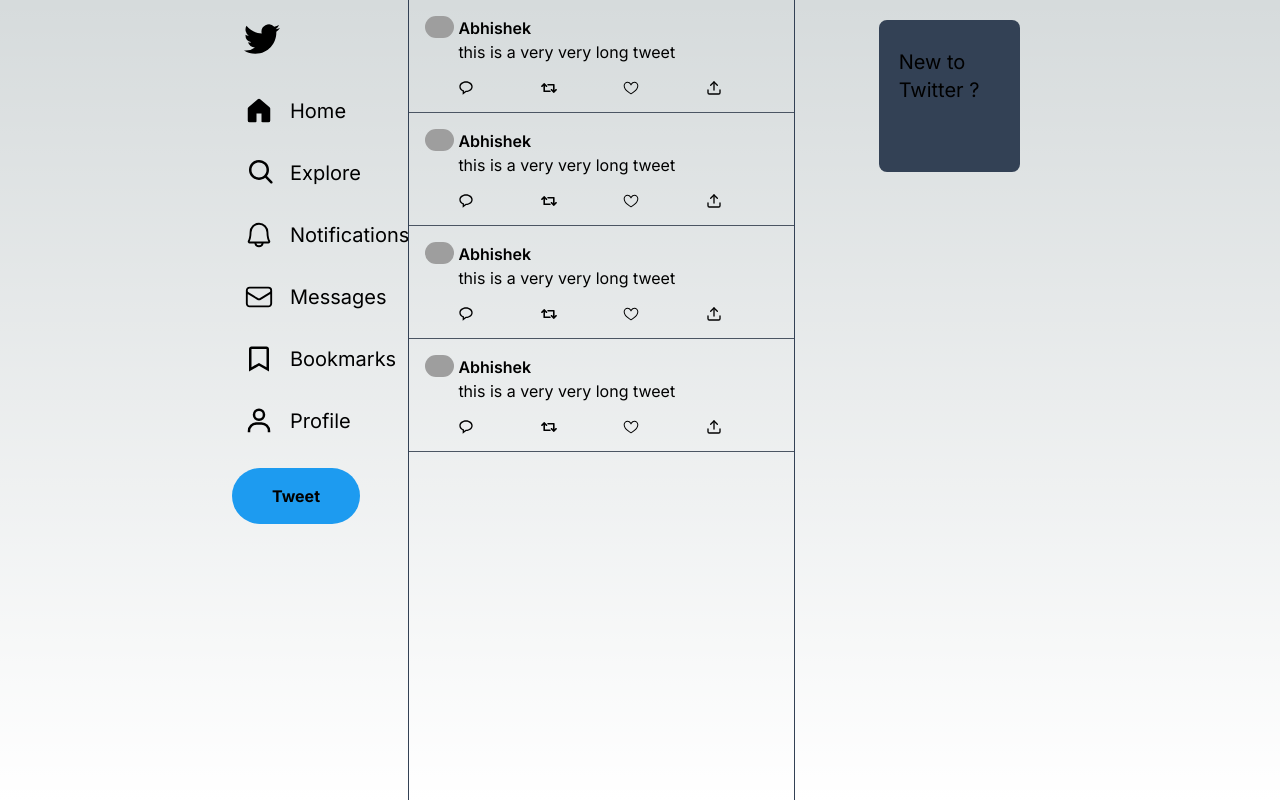
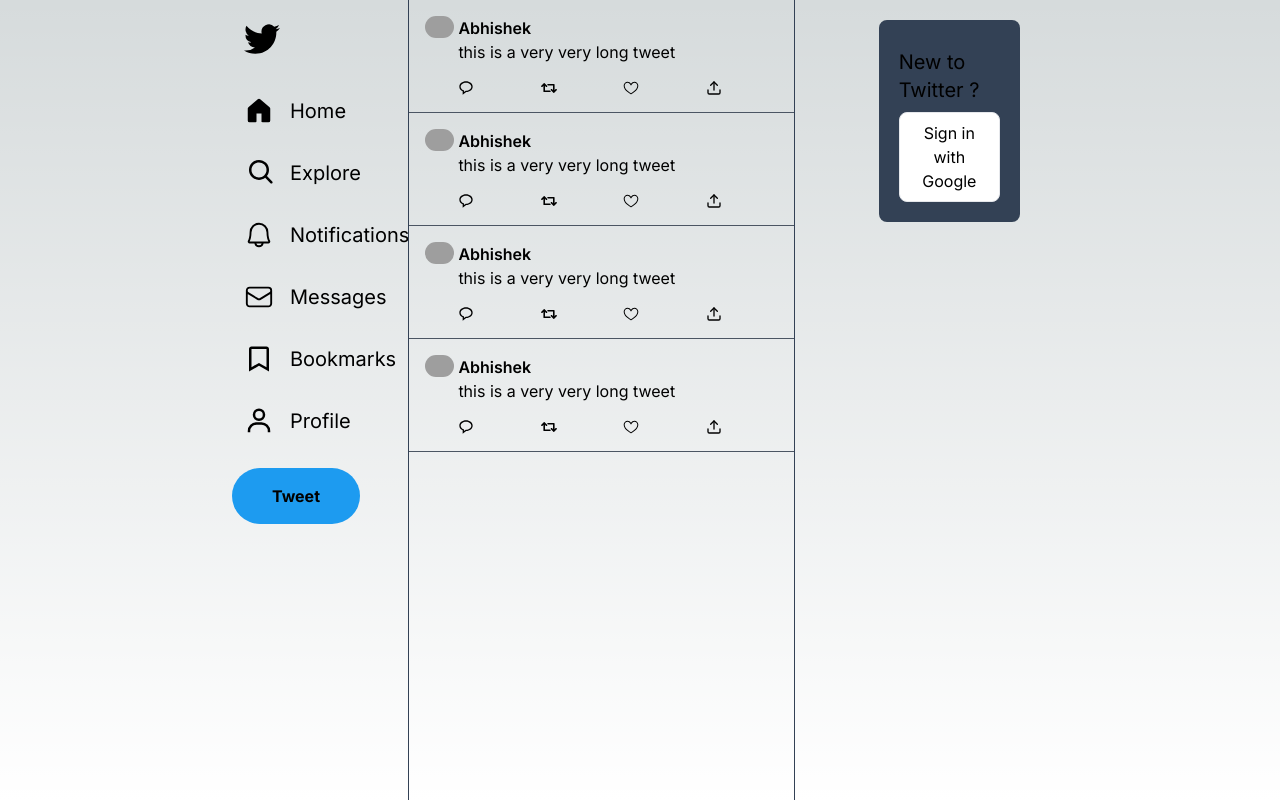
Before and after one commit to Abhish7k/twitter-clone, a Next.js app: page / in a window 1280 px wide. Built offline with nearby package versions, Linux system fonts and the light colour scheme; grey boxes are pictures that could not be loaded.

Commit message:
fix: workaround for google signin

```diff
--- a/app/page.tsx
+++ b/app/page.tsx
@@ -9,7 +9,7 @@ import { GoHomeFill } from "react-icons/go";
 import { HiOutlineEnvelope } from "react-icons/hi2";
 import { PiBell } from "react-icons/pi";
 
-import { GoogleLogin } from "@react-oauth/google";
+import { GoogleLogin, useGoogleLogin } from "@react-oauth/google";
 
 interface TwitterSidebarButton {
   title: string;
@@ -44,6 +44,11 @@ const sidebarMenuItems: TwitterSidebarButton[] = [
 ];
 
 export default function Home() {
+  const googleLogin = useGoogleLogin({
+    onSuccess: (cred) => console.log(cred),
+    onError: (error) => console.log("Login Failed:", error),
+  });
+
   return (
     <div>
       <div className="grid grid-cols-12 h-screen w-screen px-44">
@@ -80,7 +85,14 @@ export default function Home() {
         <div className="col-span-4 p-5">
           <div className="p-5 mx-16 bg-slate-700 rounded-lg">
             <h1 className="my-2 text-xl">New to Twitter ?</h1>
-            <GoogleLogin onSuccess={(cred) => console.log(cred)} />
+            <div>
+              <button
+                className="border rounded-lg p-2 w-full bg-white text-black text-center"
+                onClick={() => googleLogin()}
+              >
+                Sign in with Google
+              </button>
+            </div>
           </div>
         </div>
       </div>
```
